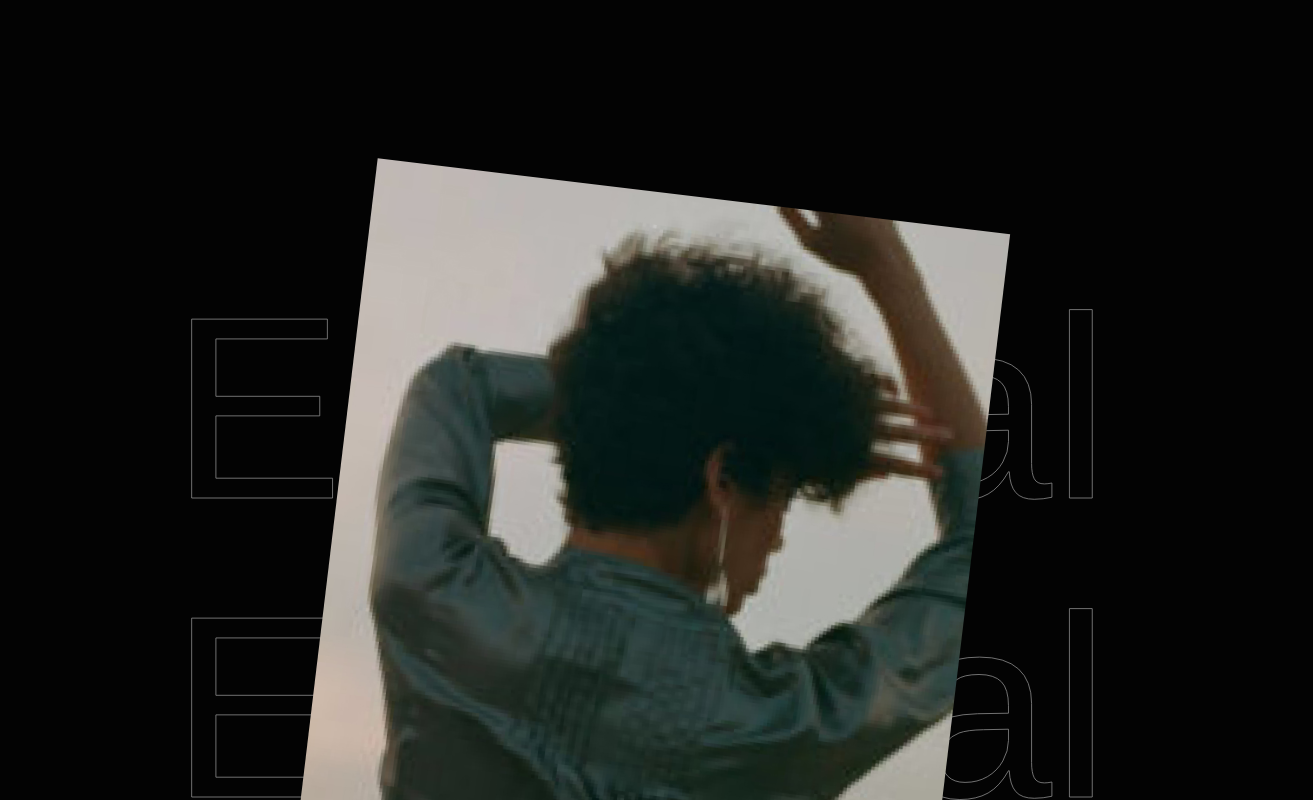
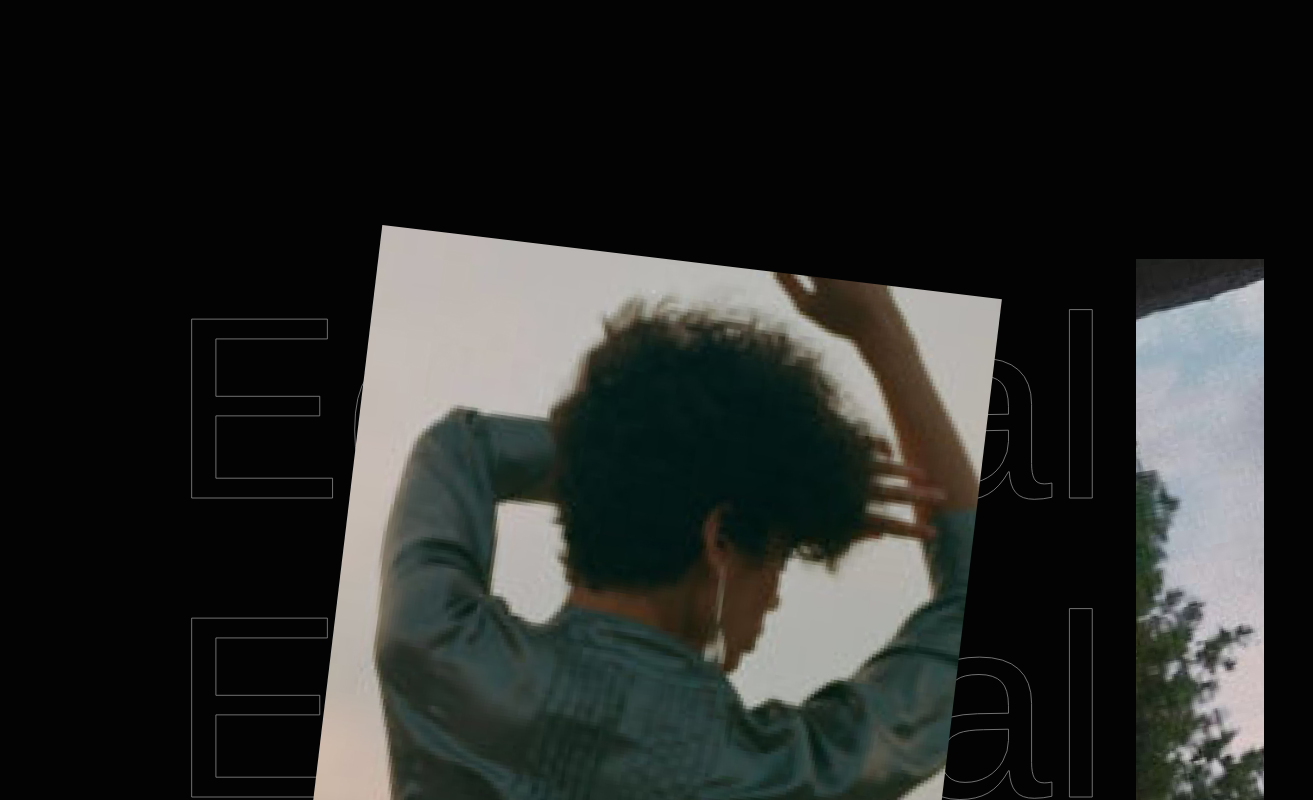
Before and after one commit to TatyanaPanchenko/Melanish, a plain HTML site: page index.html in a window 1280 px wide. Shown: the part 6880-7680 px from the top of the page, 1313 px wide, since content can reach past the window. Drawn offline with nearby package versions, Linux system fonts and the light colour scheme; a web font is replaced by a local one.

Commit message:
Edit sixth secrion

```diff
--- a/index.html
+++ b/index.html
@@ -66,7 +66,7 @@
 					<p class="sixth-section-title">Editorial</p>
 				</div>
 				<div class="sixth-section-img">
-					<img class="" src="./img/sixth-section.jpg" alt="look-sixth-section" />
+					<img src="./img/sixth-section.jpg" alt="look-sixth-section" />
 				</div>
 			</div>
 			<div class="seventh-section">
--- a/style/_main.scss
+++ b/style/_main.scss
@@ -37,8 +37,6 @@
 }
 .second-section {
   margin-bottom: 200px;
-  .second-section-img {
-  }
 }
 .third-section {
   position: relative;
@@ -52,8 +50,6 @@
     z-index: -1;
     text-align: center;
     width: 100%;
-  }
-  .third-section-img {
   }
 }
 .fourth-section {
@@ -77,8 +73,10 @@
   }
 }
 .sixth-section {
+  background-image: url('../img/right-part.jpg');
+  background-position: right -20px;
+  background-repeat: no-repeat;
   position: relative;
-  height: 892px;
   margin-bottom: 634px;
   .sixth-section-text {
     text-align: center;
@@ -96,11 +94,14 @@
   }
   .sixth-section-img {
     position: absolute;
-    bottom: 62px;
-    text-align: center;
-    width: 100%;
     z-index: 1;
-    transform: rotate(6.85deg);
+    top: 0;
+    left: 50%;
+    transform: translateX(-50%);
+    img {
+      width: 100%;
+      transform: rotate(6.85deg);
+    }
   }
 }
 .seventh-section {
```
Also changed, not shown: style/style.css, 1 other file.
